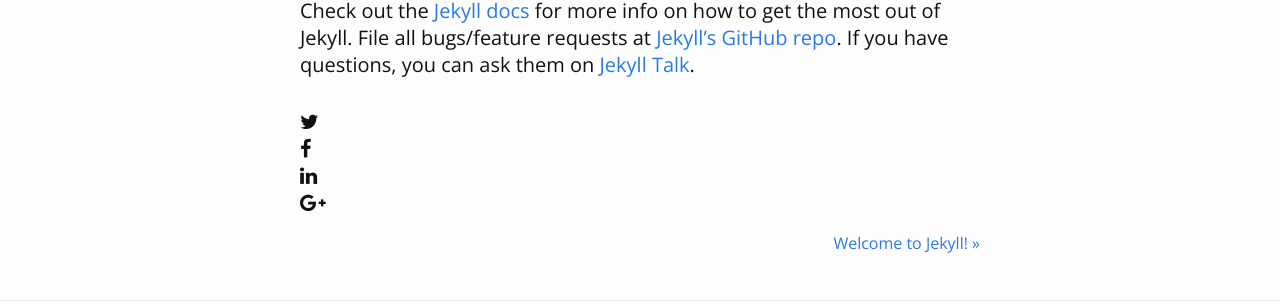
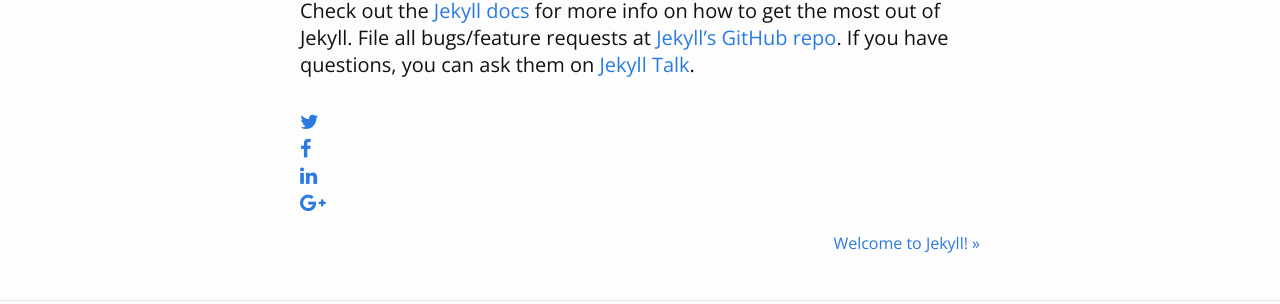
Before and after one commit to yctercero/yctercero.github.io, a Jekyll site: the page built from _posts/2016-06-17-welcome-to-jekyll.markdown, in a window 1280 px wide. Shown: the part 723-1027 px from the top of the page. Built offline with Jekyll 4.4.1, drawn with Linux system fonts in a browser that asks for light colours.

Commit message:
Tweeking share icons

```diff
--- a/_layouts/post.html
+++ b/_layouts/post.html
@@ -15,22 +15,18 @@ layout: default2
 </article>
 
 <div class="share-page">
-  <ul>
+  <ul class="clearfix">
     <li>
-      <i class="fa fa-twitter" aria-hidden="true"></i>
-      <a href="https://twitter.com/intent/tweet?text={{ page.title }}&url={{ site.url }}{{ page.url }}&via={{ site.twitter_username }}&related={{ site.twitter_username }}" rel="nofollow" target="_blank" title="Share on Twitter"></a>
+      <a href="https://twitter.com/intent/tweet?text={{ page.title }}&url={{ site.url }}{{ page.url }}&via={{ site.twitter_username }}&related={{ site.twitter_username }}" rel="nofollow" target="_blank" title="Share on Twitter"><i class="fa fa-twitter" aria-hidden="true"></i></a>
     </li>
     <li>
-      <i class="fa fa-facebook" aria-hidden="true"></i>
-      <a href="https://facebook.com/sharer.php?u={{ site.url }}{{ page.url }}" rel="nofollow" target="_blank" title="Share on Facebook"></a>
+      <a href="https://facebook.com/sharer.php?u={{ site.url }}{{ page.url }}" rel="nofollow" target="_blank" title="Share on Facebook"><i class="fa fa-facebook" aria-hidden="true"></i></a>
     </li>
     <li>
-      <i class="fa fa-linkedin" aria-hidden="true"></i>
-      <a href="http://www.linkedin.com/shareArticle?mini=true&url={{ page.url }}&title={{ page.title }}&summary={{ post.excerpt }}&source={{ site.url }}" rel="nofollow" target="_blank" title="Share on LinkedIn"></a>
+      <a href="http://www.linkedin.com/shareArticle?mini=true&url={{ page.url }}&title={{ page.title }}&summary={{ post.excerpt }}&source={{ site.url }}" rel="nofollow" target="_blank" title="Share on LinkedIn"><i class="fa fa-linkedin" aria-hidden="true"></i></a>
     </li>
     <li>
-      <i class="fa fa-google-plus" aria-hidden="true"></i>
-      <a href="https://plus.google.com/share?url={{ site.url }}{{ page.url }}" rel="nofollow" target="_blank" title="Share on Google+"></a>
+      <a href="https://plus.google.com/share?url={{ site.url }}{{ page.url }}" rel="nofollow" target="_blank" title="Share on Google+"><i class="fa fa-google-plus" aria-hidden="true"></i></a>
     </li>
   </ul>
 </div>
```
